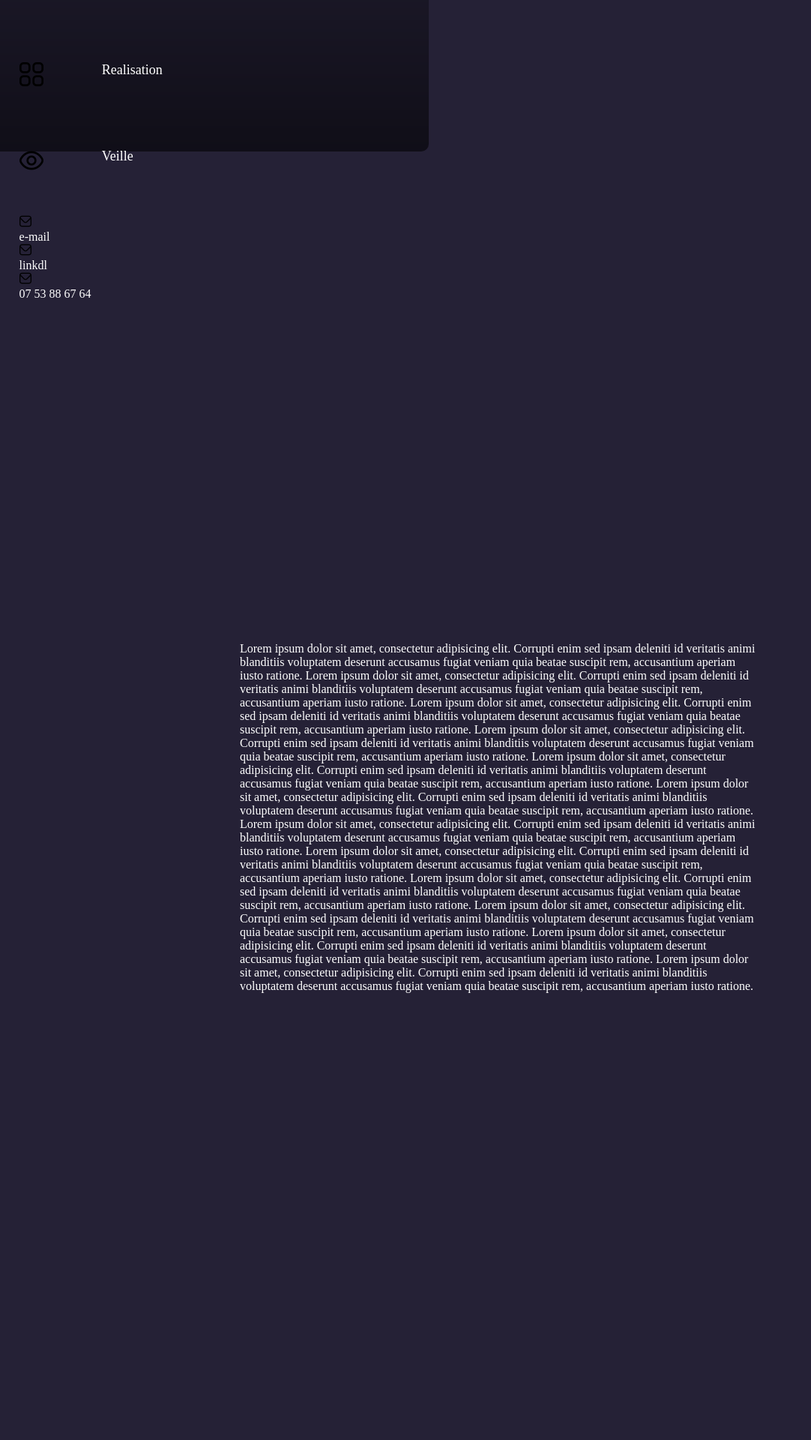
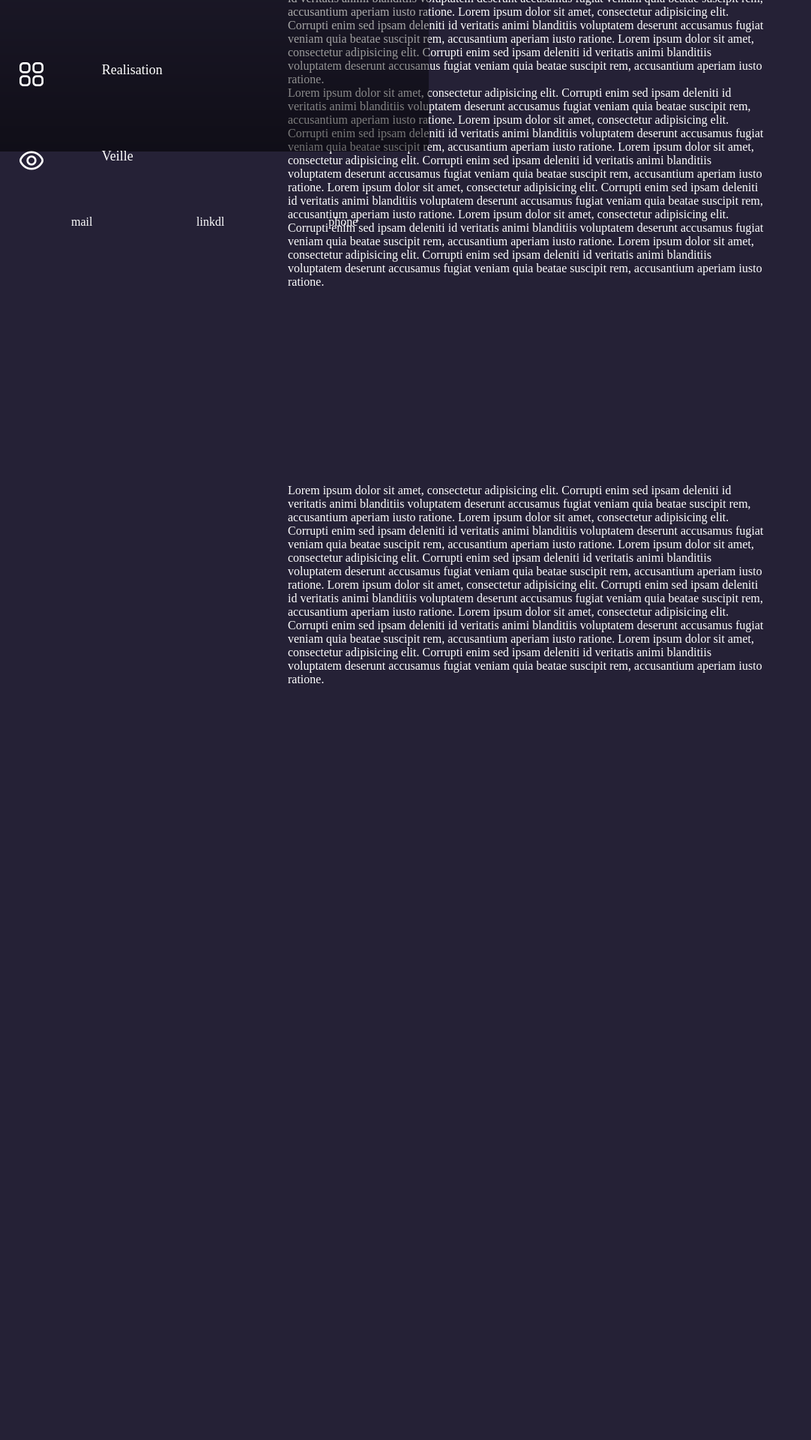
Before and after one commit to calebModeste/portefolio, a PHP site: page / in a window 1280 px wide. Shown: the part 555-2475 px from the top of the page at 75% size, without its empty margins (0-1082 px from the left). After the commit the page ends 1600 px from the top, so only its background shows below. Run offline with PHP 8.4, Linux system fonts and the light colour scheme.

Commit message:
mofofier

```diff
--- a/index.php
+++ b/index.php
@@ -11,6 +11,9 @@
     <title>Welcome</title>
 </head>
 <body>
+    <section class="grid">
+
+    </section>
     <script src="js/main.js"></script>
     <header>
 
@@ -28,55 +31,47 @@
 
         <div class="menu" >
             <ul>
-                <a href="#Presentation"  >
-                    <li>
+                    <li onclick="nav()">
                         <div>
                             <img src="img/icon/utilisateur.png" alt="utilisateur">
                         </div>
-                        <p  id="onOff"> Presentation  </p>
+                        <p> Presentation  </p>
                     </li>
-                </a>
 
-                <a href="#BTS"  >
-                    <li>
+                    <li onclick="nav(show=2)">
                         <div>
                             <img src="img/icon/casquette-de-graduation.png" alt="etude">
                         </div>
                         <p id="onOff"> BTS SIO SLAM </p>
                     </li>
-                </a>
 
-                <a href="#Realisation" >
-                    <li>
+                    <li onclick="nav(show=1)">
                         <div>
                             <img src="img/icon/applications.png" alt="projet">
                         </div>
                         <p id="onOff"> Realisation </p>
                     </li>
-                </a>
 
-                <a href="#Veille"  >
-                    <li>
+                    <li onclick="nav(show=3)">
                         <div>
                             <img src="img/icon/oeil.png" alt="recherche">
                         </div>
                         <p id="onOff"> Veille </p>
                     </li>
-                </a>
 
             </ul>
         </div>
         <div class="Footer">
             <ul>
-                <a href="mailto:tsibacaleb@gmail.com"><li> <div><img src="img/icon/enveloppe1.png" alt="lettre"></div>  </li> <p> e-mail</p></a>
-                <a href="https://www.linkedin.com/in/caleb-nathanael-tsiba-modeste-88127a197"><li> <div><img src="img/icon/enveloppe1.png" alt="lettre"></div> </li><p> linkdl</p></a>
-                <a href="tel:0753886764"><li> <div><img src="img/icon/enveloppe1.png" alt="lettre"></div>  </li> <p> 07 53 88 67 64</p></a>
+                <a href="mailto:tsibacaleb@gmail.com"><li> mail </li> <p> </p></a>
+                <a href="https://www.linkedin.com/in/caleb-nathanael-tsiba-modeste-88127a197"><li> linkdl </li></a>
+                <a href="tel:0753886764"><li> phone  </li> </a>
             </ul>
 
         </div>
     </header>
     <main>
-        <section id="Presentation">
+        <section id="Presentation" onclick="navPresentation">
             <div class="Present-me">
                 <div >
                         <h4>DESCRIPTION</h4>
@@ -162,34 +157,7 @@
 
         </section>
         <section id="Realisation">
-                <div class="project">
 
-                        <img src="img/034166a5-9940-4c0c-9273-2a4dbe9d63a2.png" alt="projet image" width="250"  height="200">
-
-                    <div>
-                        <div class="description">
-                            <div>
-                                <p>Presentation:</p>
-                                <p>
-                                    Lorem ipsum, dolor sit amet consectetur adipisicing elit. Vel maiores animi magnam repudiandae blanditiis laudantium asperiores doloremque voluptatum pariatur ea voluptatibus possimus nihil, eum, quisquam earum neque est laboriosam esse.
-                                </p>
-                            </div>
-                            <div>
-                                <p>techno:</p>
-                                <ul>
-                                    <li>techo1</li>
-                                    <li>techo1</li>
-                                    <li>techo1</li>
-                                    <li>techo1</li>
-                                </ul>
-                            </div>
-
-                        </div>
-                    </div>
-                    <div class="codeSource">
-                        <p>lien <span>  </span></p>
-                    </div>
-                </div>
 
 
 
--- a/js/main.js
+++ b/js/main.js
@@ -0,0 +1,7 @@
+let Presentation=document.getElementById("Presentation"); var BTS=document.getElementById("BTS");
+var Realisation=document.getElementById("Realisation");var Veille=document.getElementById("Veille");
+
+function nav(){
+    let show;
+    Presentation.style.visibility="hidden";
+}
--- a/style/structure.css
+++ b/style/structure.css
@@ -1,3 +1,4 @@
+
 body {
     /*STYLE*/
     background: #252136;
@@ -11,50 +12,26 @@
     /*STYLE*/
     color: #ffffff;
 }
-
-main section {
-    /*STRUCTURE*/
-    padding: 30vw 5%;
-    margin-bottom: 2%;
-}
-
-.Present-me {
-    /*STRUCTURE*/
-    display: flex;
-    flex-direction: row;
-    /*STYLE*/
-}
-
-.Present-me div:nth-child(1) {
-    /*STRUCTURE*/
-    width: 60%;
-    margin-right: 4%;
-}
-
-.Present-me div:nth-child(2) {
-    /*STRUCTURE*/
-    min-height: 244px;
-    width: 30%;
-    margin-left: 4%;
-}
-
-#Realisation {
-    display: flex;
-    flex-wrap: wrap;
-}
-
-.project {
-    margin: 2%;
-    padding: 2%;
-    border-radius: 5px;
-    box-shadow: 2px 2px 10px #000000;
-    max-width: 14vw;
-}
-
-.project img {
-    width: 100%;
-    height: auto;
+main section{
+    width: 50vw;
+    height: 50vh;
+    margin-left: 8vw;
 }
 
 
+
+
+.Footer ul{
+    display: flex;
+    flex-direction: row;
+    justify-content: space-around;
+}
 /*INTERACTION*/
+
+.grid{
+    position: absolute;
+    width: 100%;
+    height: 100%;
+    display: grid;
+    grid-template: repeat(80, 1fr) / repeat(80, 1fr)
+}
--- a/style/styleDashboard.css
+++ b/style/styleDashboard.css
@@ -1,3 +1,4 @@
+
 /* les style du Dashbord laterale structurer de manier suivant "STRUCTURE" pour le placement les taille ,"Style" pour le couleur et modification des font */
 
 @media screen and (min-width: 800px) {
@@ -32,6 +33,9 @@
         /*STYLE*/
         font-size: 14px
     }
+    img{
+        filter: invert(100%);;
+    }
     .menu ul li {
         /* selection de la li du menu header*/
         /*STRUCTURE*/
--- a/style/styleInit.css
+++ b/style/styleInit.css
@@ -2,4 +2,5 @@
     margin: 0%;
     padding: 0%;
     list-style: none;
+
 }
```
Also changed, not shown: img/icon/enveloppe.png (deleted), img/icon/enveloppe1.png (deleted).
